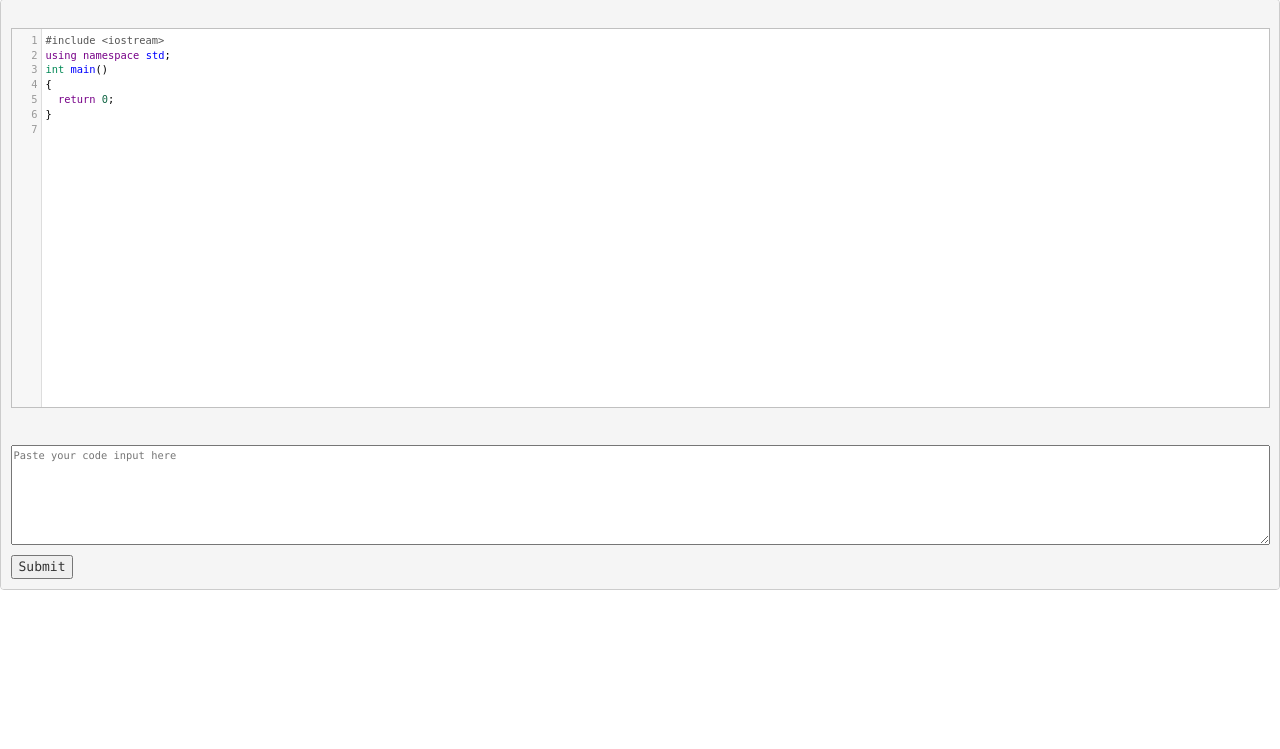
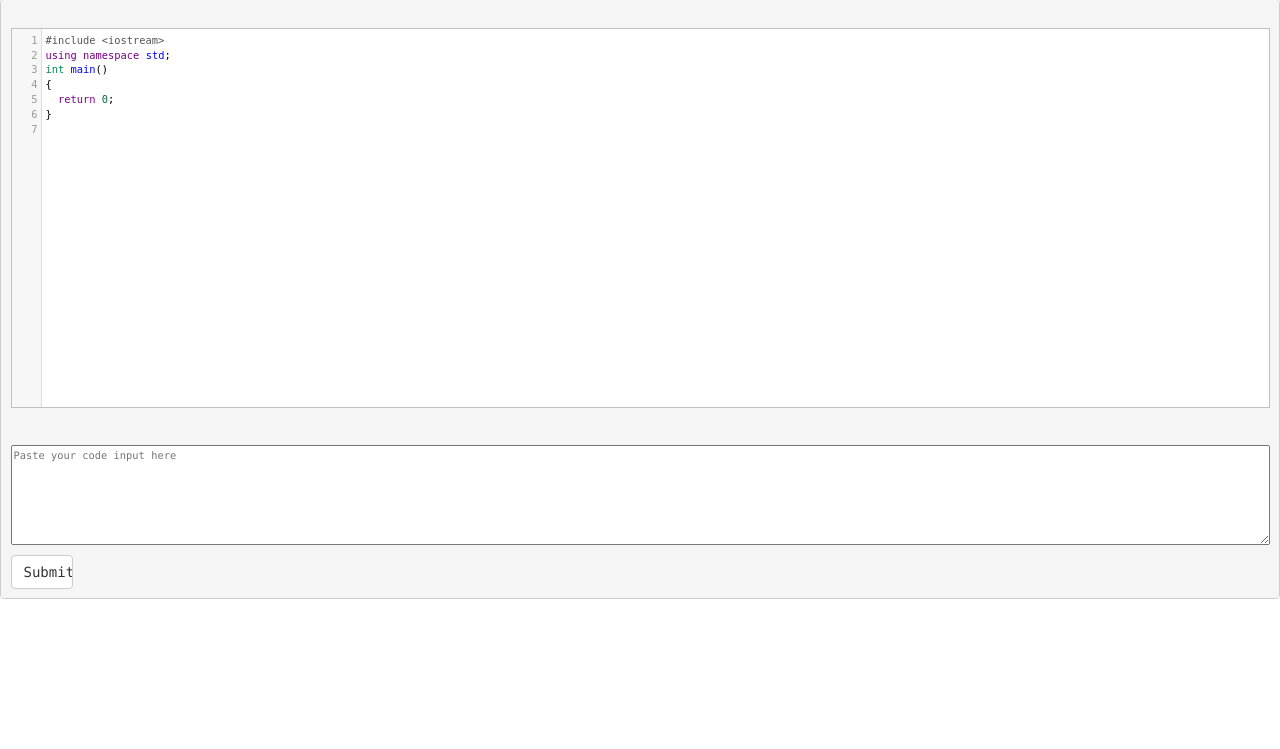
Before and after one commit to zoomem/zoomem, a Django app: page / in a window 1280 px wide. Shown: the part 71-820 px from the top of the page. Run offline with Django 3.2, Linux system fonts and the light colour scheme; some libraries are stand-ins or nearby versions.

Commit message:
changed frontpage

```diff
--- a/zoomem_site/visualize/templates/visualize/home.html
+++ b/zoomem_site/visualize/templates/visualize/home.html
@@ -41,7 +41,7 @@ int main()
 }
         </textarea>
           <textarea name = "input" class = "input_area" placeholder="Paste your code input here"></textarea>
-          <input type="submit" value="Submit"  class="home_btn">
+          <input type="submit" value="Submit"  class="btn btn-default home_btn">
         </pre>
     </form>
     <script type="text/javascript" src={% static "visualize/js/visualize.js" %}></script>
```
